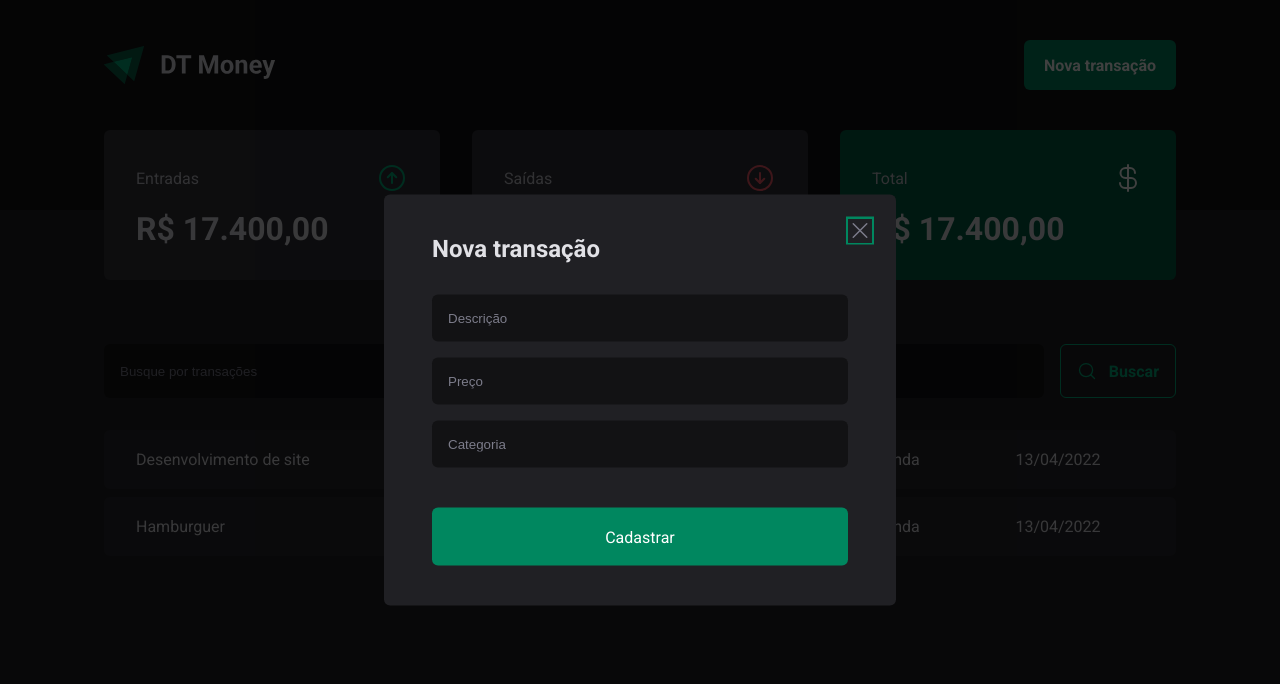
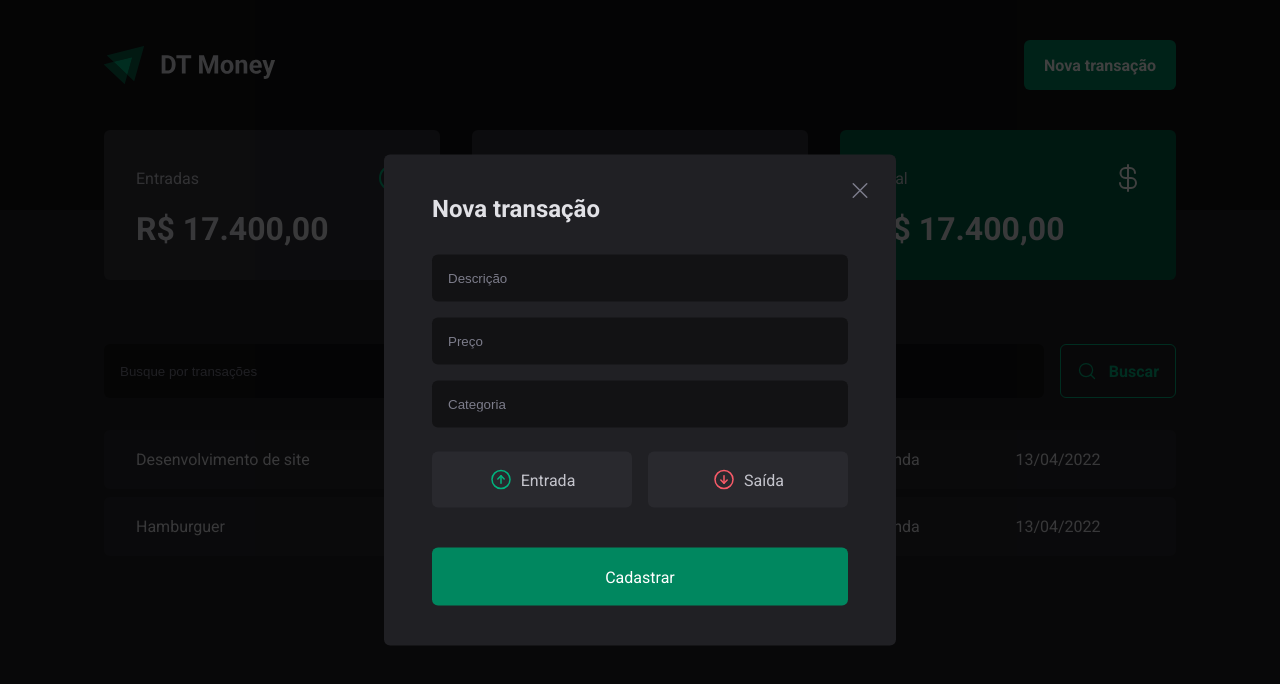
Before and after one commit to GuiFerrari/dt-money, a React (Vite) app: page / in a window 1280 px wide. Both pictures are taken after a click on the button "Nova transação". Shown: the top 684 px of the page. Built offline with nearby package versions, Linux system fonts and the light colour scheme.

Commit message:
feat: created transaction modal radio buttons

```diff
--- a/package.json
+++ b/package.json
@@ -11,6 +11,7 @@
   },
   "dependencies": {
     "@radix-ui/react-dialog": "^1.0.0",
+    "@radix-ui/react-radio-group": "^1.1.0",
     "phosphor-react": "^1.4.1",
     "react": "^18.2.0",
     "react-dom": "^18.2.0",
--- a/src/components/NewTransactionModal/index.tsx
+++ b/src/components/NewTransactionModal/index.tsx
@@ -1,7 +1,13 @@
-import { X } from 'phosphor-react'
+import { X, ArrowCircleUp, ArrowCircleDown } from 'phosphor-react'
 import * as Dialog from '@radix-ui/react-dialog'
 
-import { CloseButton, Content, Overlay } from './styles'
+import {
+  CloseButton,
+  Content,
+  Overlay,
+  TransactionType,
+  TransactionTypeButton,
+} from './styles'
 
 export function NewTransactionModal() {
   return (
@@ -20,6 +26,17 @@
           <input type="number" placeholder="Preço" required />
           <input type="text" placeholder="Categoria" required />
 
+          <TransactionType>
+            <TransactionTypeButton variant="income" value="income">
+              <ArrowCircleUp size={24} />
+              Entrada
+            </TransactionTypeButton>
+            <TransactionTypeButton variant="outcome" value="outcome">
+              <ArrowCircleDown size={24} />
+              Saída
+            </TransactionTypeButton>
+          </TransactionType>
+
           <button type="submit">Cadastrar</button>
         </form>
       </Content>
--- a/src/components/NewTransactionModal/styles.ts
+++ b/src/components/NewTransactionModal/styles.ts
@@ -1,5 +1,6 @@
 import styled from 'styled-components'
 import * as Dialog from '@radix-ui/react-dialog'
+import * as RadioGroup from '@radix-ui/react-radio-group'
 
 export const Overlay = styled(Dialog.Overlay)`
   position: fixed;
@@ -70,3 +71,52 @@
   cursor: pointer;
   color: ${(props) => props.theme['gray-500']};
 `
+export const TransactionType = styled(RadioGroup.Root)`
+  display: grid;
+  grid-template-columns: repeat(2, 1fr);
+  gap: 1rem;
+  margin-top: 0.5rem;
+`
+
+interface TransactionTypeButtonProps {
+  variant: 'income' | 'outcome'
+}
+
+export const TransactionTypeButton = styled(
+  RadioGroup.Item,
+)<TransactionTypeButtonProps>`
+  background: ${(props) => props.theme['gray-700']};
+  padding: 1rem;
+  display: flex;
+  align-items: center;
+  justify-content: center;
+  gap: 0.5rem;
+  border-radius: 6px;
+  cursor: pointer;
+  border: 0ch;
+  color: ${(props) => props.theme['gray-300']};
+
+  svg {
+    color: ${(props) =>
+      props.variant === 'income'
+        ? props.theme['green-300']
+        : props.theme['red-300']};
+  }
+
+  &[data-state='unchecked']:hover {
+    transition: background-color 0.2s;
+    background: ${(props) => props.theme['gray-600']};
+  }
+
+  &[data-state='checked'] {
+    color: ${(props) => props.theme.white};
+    background: ${(props) =>
+      props.variant === 'income'
+        ? props.theme['green-500']
+        : props.theme['red-500']};
+
+    svg {
+      color: ${(props) => props.theme.white};
+    }
+  }
+`
--- a/src/styles/global.ts
+++ b/src/styles/global.ts
@@ -9,6 +9,9 @@
 
   :focus {
     outline: 0;
+  }
+
+  input:focus {
     box-shadow: 0 0 0 2px ${(props) => props.theme['green-500']};
   }
 
```
